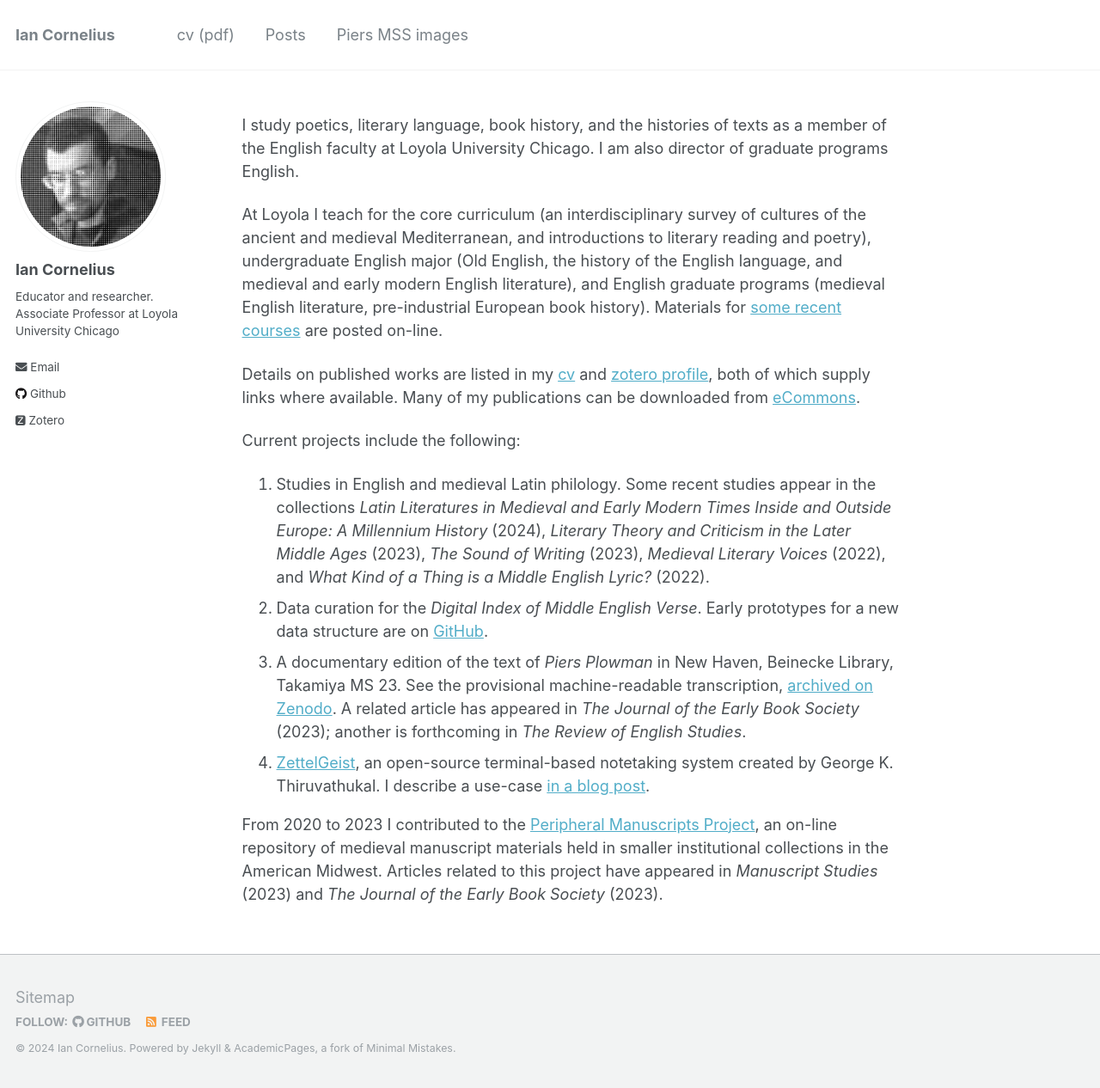
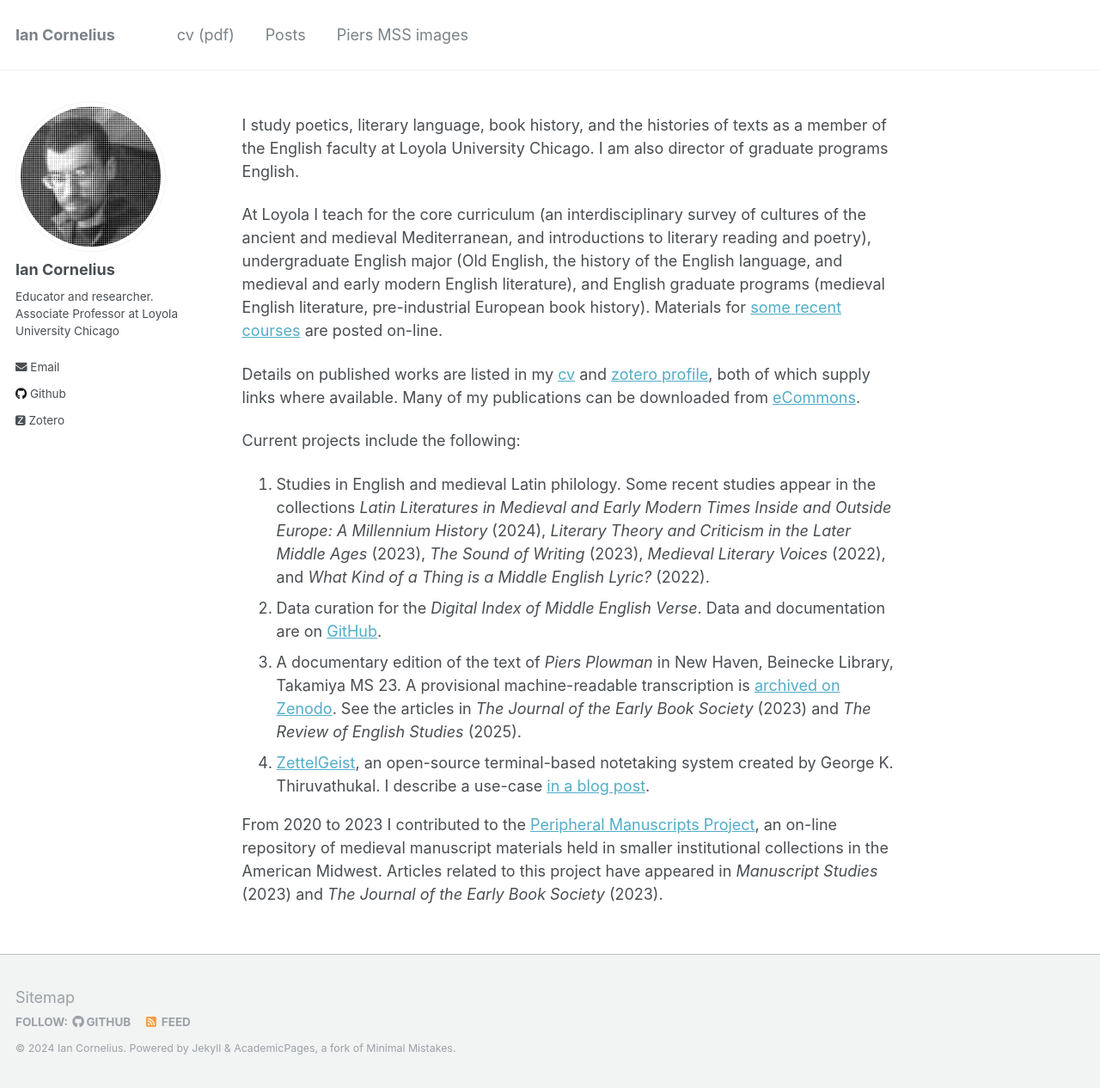
Before and after one commit to icornelius/icornelius.github.io, a Jekyll site: the page built from docs/_pages/index.md, in a window 1280 px wide and 1266 px high. Shown: the whole window at 86% size. Built offline with Jekyll 4.4.1, drawn with Linux system fonts in a browser that asks for light colours; some web fonts are replaced.

Commit message:
update index.md
update link to DIMEV on GitHub

```diff
--- a/docs/_pages/index.md
+++ b/docs/_pages/index.md
@@ -28,10 +28,10 @@
    and
    *What Kind of a Thing is a Middle English Lyric?* (2022).
 1. Data curation for the *Digital Index of Middle English Verse*.
-   Early prototypes for a new data structure are on [GitHub](https://github.com/digital-index-of-middle-english-verse/sandbox).
+   Data and documentation are on [GitHub](https://github.com/digital-index-of-middle-english-verse/).
 1. A documentary edition of the text of *Piers Plowman* in New Haven, Beinecke Library, Takamiya MS 23.
-   See the provisional machine-readable transcription, [archived on Zenodo](https://zenodo.org/records/13955352).
-   A related article has appeared in *The Journal of the Early Book Society* (2023); another is forthcoming in *The Review of English Studies*.
+   A provisional machine-readable transcription is [archived on Zenodo](https://zenodo.org/records/13955352).
+   See the articles in *The Journal of the Early Book Society* (2023) and *The Review of English Studies* (2025).
 1. [ZettelGeist](https://zettelgeist.github.io/), an open-source terminal-based notetaking system created by George K. Thiruvathukal.
    I describe a use-case [in a blog post](https://icornelius.github.io/posts/2022/09/using-zettelgeist/).
 
```
